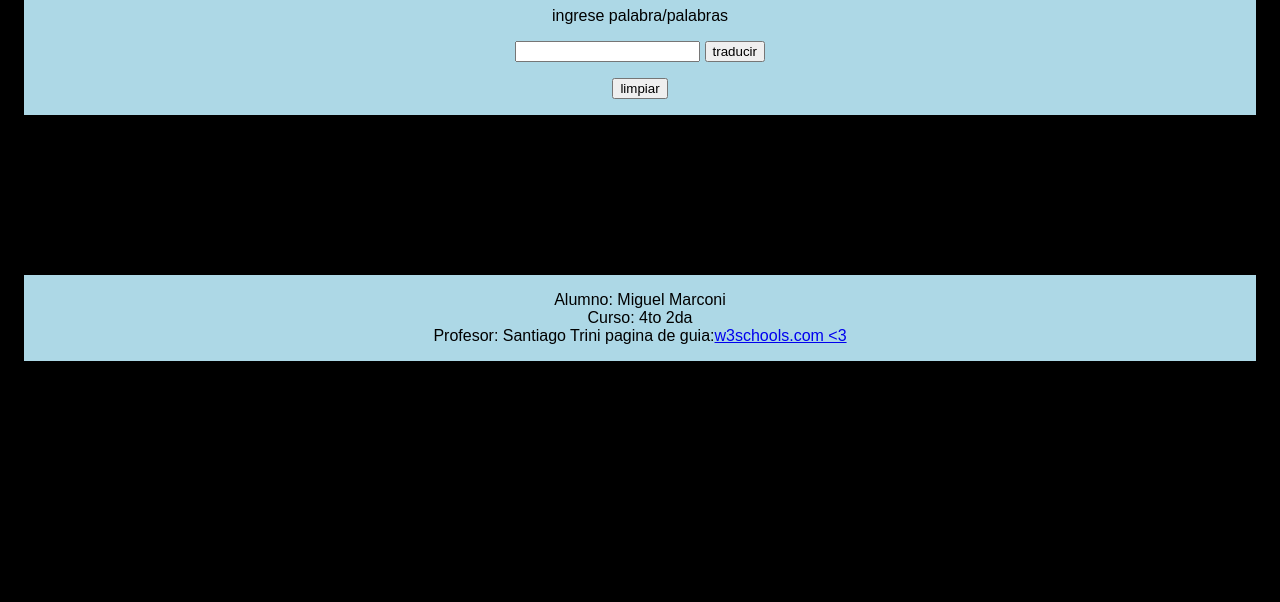
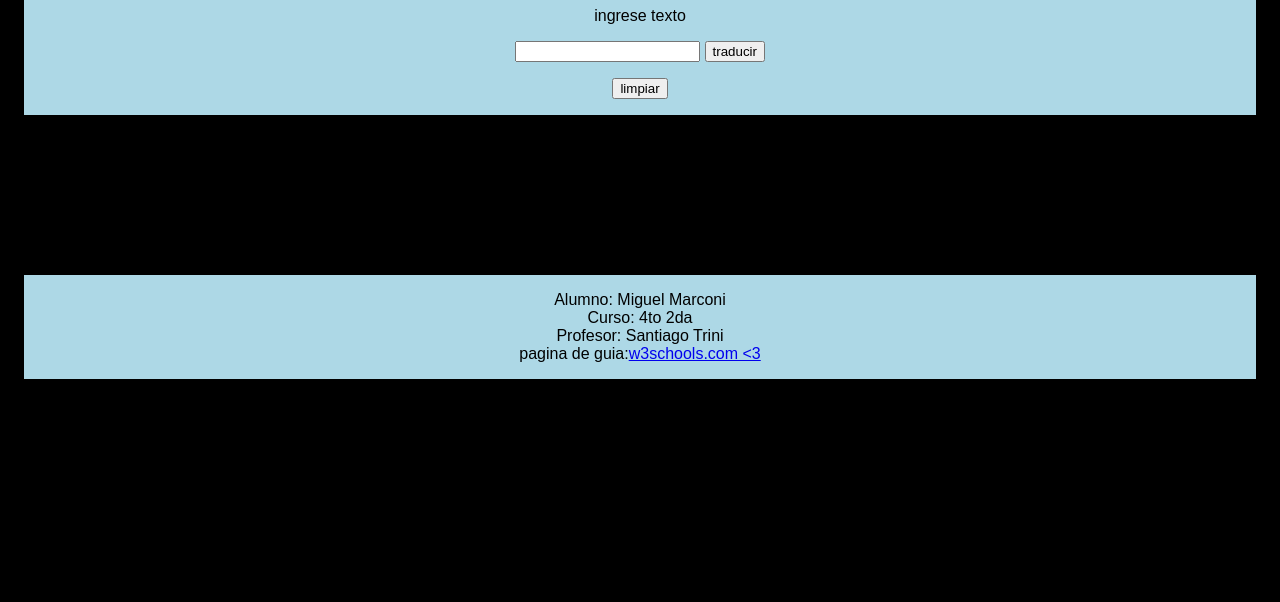
Before and after one commit to marconi42/tpm, a plain HTML site: page index.html in a window 1280 px wide. Shown: the part 198-800 px from the top of the page. Drawn offline with Linux system fonts and the light colour scheme; a web font is replaced by a local one.

Commit message:
Add files via upload

```diff
--- a/index.html
+++ b/index.html
@@ -14,7 +14,7 @@
 
     <h1>TRADUCTOR MORSE</h1>
   </div>
-    <p>ingrese palabra/palabras </p>
+    <p>ingrese texto</p>
     <input id="ingresar">
     <button type="button" onclick="funcion()">traducir</button>
 
@@ -30,7 +30,7 @@
 
 Alumno: Miguel Marconi <br>
 Curso: 4to 2da <br>
-Profesor: Santiago Trini
+Profesor: Santiago Trini <br>
 pagina de guia:<a href="w3schools.com">w3schools.com <3</a>
 
 </div>
```
